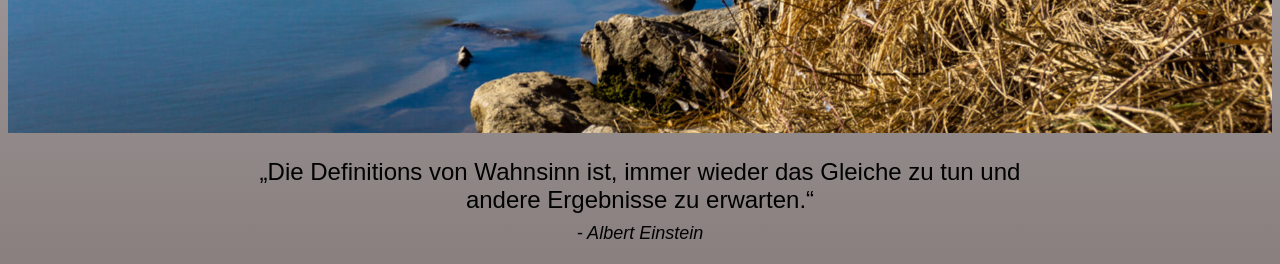
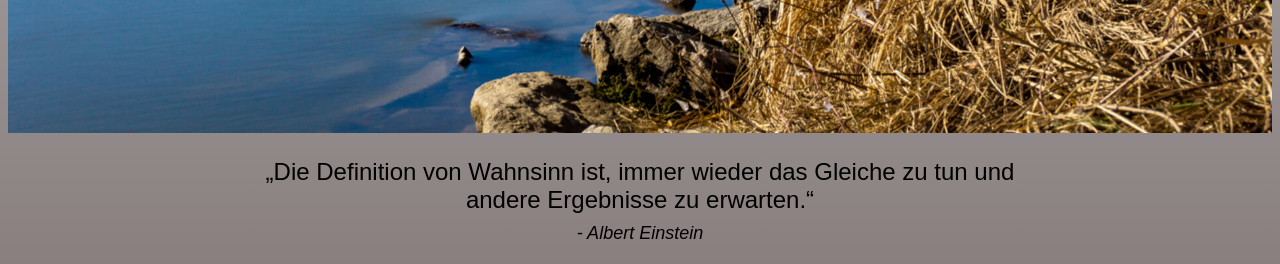
Before and after one commit to F-a-b-i-a-n1/fabian-website, a plain HTML site: page index.html in a window 1280 px wide. Shown: the part 767-1031 px from the top of the page. Drawn offline with nearby package versions, Linux system fonts and the light colour scheme; a script that the page names is missing.

Commit message:
Update index.html

```diff
--- a/index.html
+++ b/index.html
@@ -28,7 +28,7 @@
             </div>
 
             <div class="ZitatBlock">
-                <p id="ZitatEinstein">„Die Definitions von Wahnsinn ist, immer wieder das Gleiche zu tun und andere Ergebnisse zu erwarten.“</p>
+                <p id="ZitatEinstein">„Die Definition von Wahnsinn ist, immer wieder das Gleiche zu tun und andere Ergebnisse zu erwarten.“</p>
                 <p class="ZitatAutor">- Albert Einstein</p>
             </div>
         </div>
```
